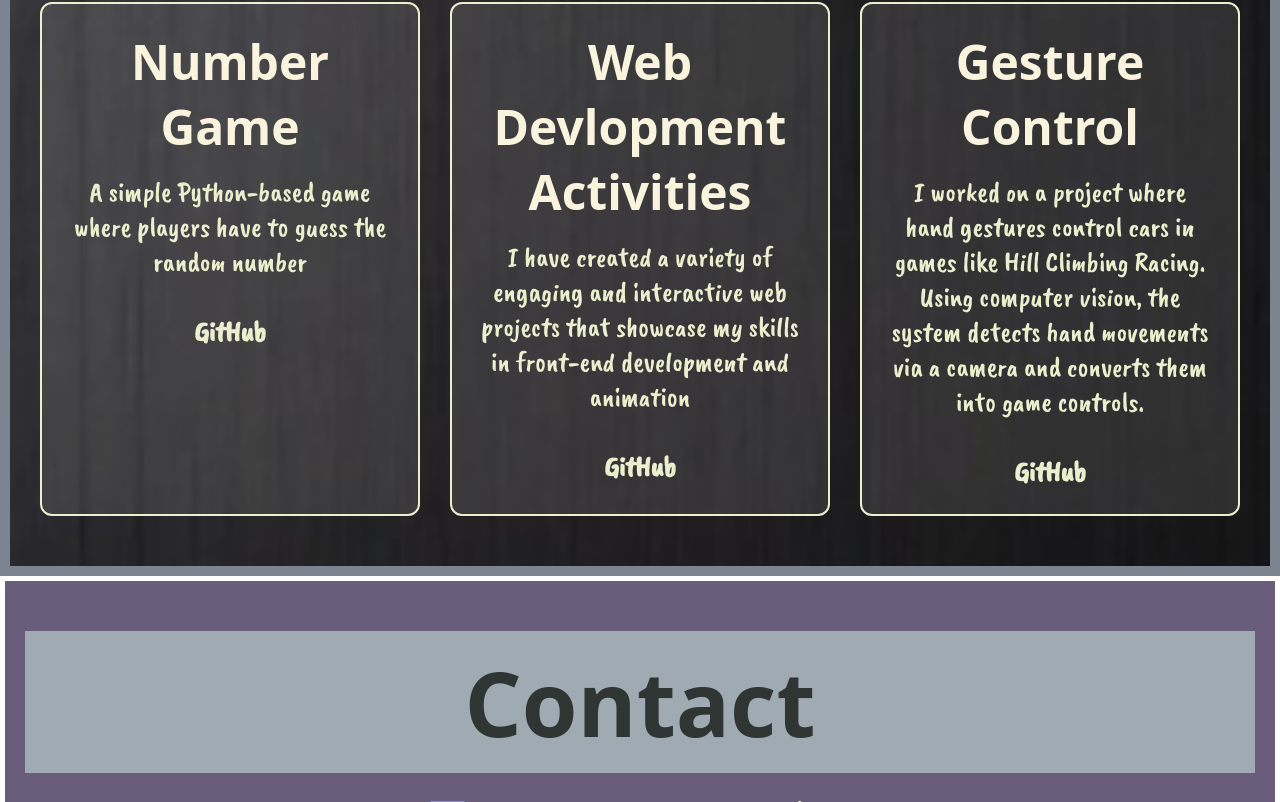
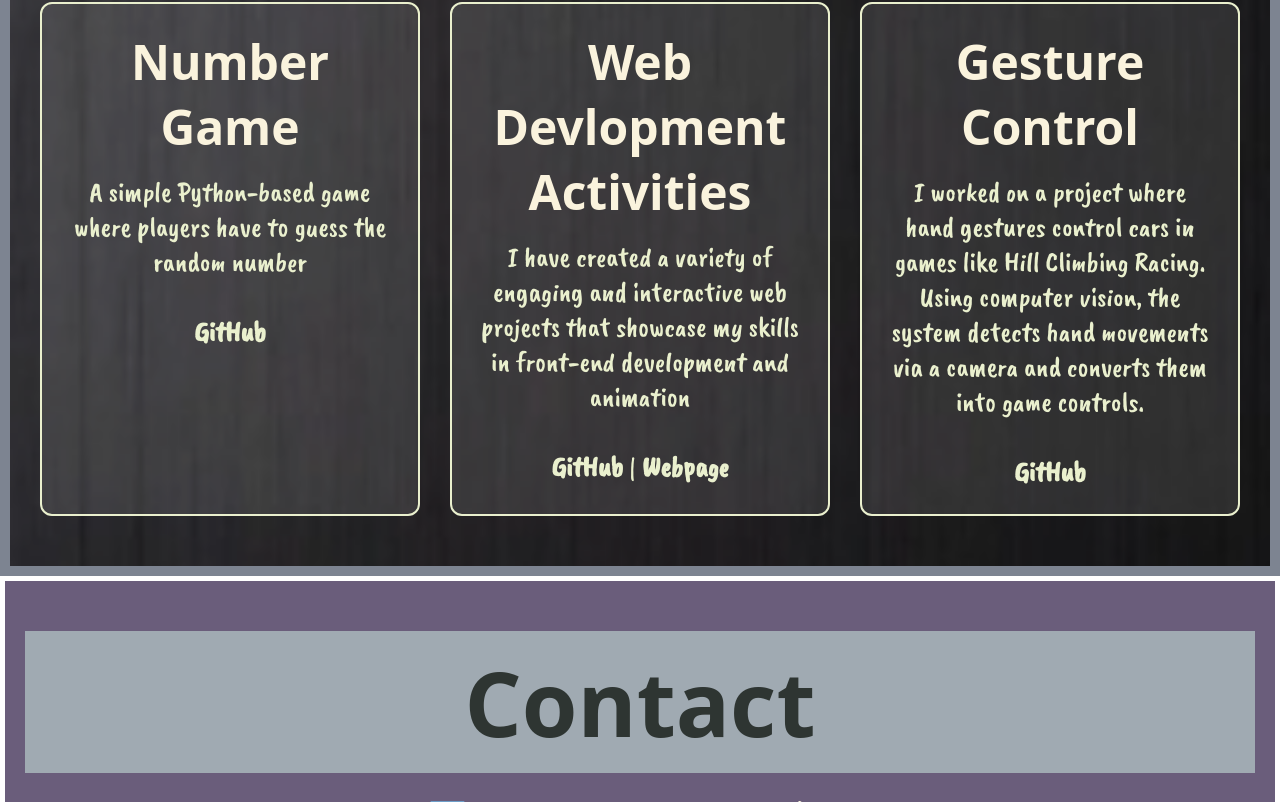
Before and after one commit to Somya1503/Portfolio-Website, a plain HTML site: page index.html in a window 1280 px wide. Shown: the part 2406-3208 px from the top of the page. Drawn offline with nearby package versions, Linux system fonts and the light colour scheme; a web font is replaced by a local one.

Commit message:
made changes

```diff
--- a/index.html
+++ b/index.html
@@ -82,7 +82,7 @@
       <h2>Web Devlopment Activities</h2>
       <p>I have created a variety of engaging and interactive web projects that showcase my skills in front-end development and animation </p>
       <br>
-      <a href="https://github.com/Somya1503/WebDev-Activities" target="_blank">GitHub</a>
+      <a href="https://github.com/Somya1503/WebDev-Activities" target="_blank">GitHub</a> | <a href="https://somya1503.github.io/WebDev-Activities/" target="_blank">Webpage</a>
     </div>
     <div class="project-card">
       <h2>Gesture Control</h2>
```
